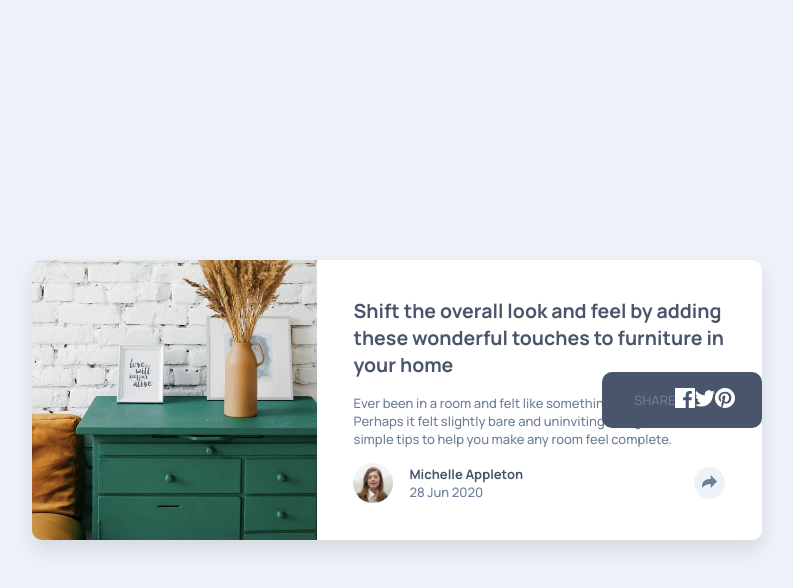
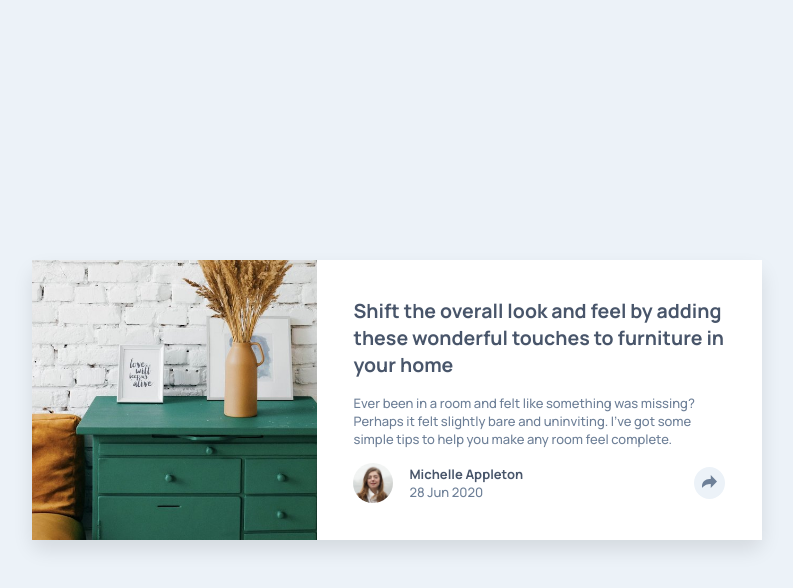
Before and after one commit to Aaron-GF/article-preview-component-master, a plain HTML site: page index.html in a window 1280 px wide. Both pictures are taken after a click on the button 952 px from the left and 483 px from the top of the page. Shown: the whole page, without its empty margins (243-1036 px from the left). Drawn offline with Linux system fonts and the light colour scheme.

Commit message:
feat: add shared urls

```diff
--- a/index.html
+++ b/index.html
@@ -49,9 +49,9 @@
           <nav>
             <ul>
               <li><span>SHARE</span></li>
-              <li><img src="./images/icon-facebook.svg" alt="icon facebook"></li>
-              <li><img src="./images/icon-twitter.svg" alt="icon twitter"></li>
-              <li><img src="./images/icon-pinterest.svg" alt="icon pinterest"></li>
+              <li><a target="_blank"><img src="./images/icon-facebook.svg" alt="icon facebook"></a></li>
+              <li><a target="_blank"><img src="./images/icon-twitter.svg" alt="icon twitter"></a></li>
+              <li><a target="_blank"><img src="./images/icon-pinterest.svg" alt="icon pinterest"></a></li>
             </ul>
           </nav>
         </div>
--- a/main.js
+++ b/main.js
@@ -1,5 +1,17 @@
 const button = document.querySelector("button");
+const nav = document.querySelector("nav");
+
+const url = encodeURIComponent(window.location.href); // get url of current page
+
+/* shared links */
+const facebook = document.querySelector("a");
+const twitter = document.querySelector("a");
+const pinterest = document.querySelector("a");
 
 button.addEventListener("click", () => {
+    nav.style.display = nav.style.display === "none" ? "block" : "none";
 
+    facebook.href = `https://www.facebook.com/sharer/sharer.php?u=${url}`;
+    twitter.href = `https://twitter.com/intent/tweet?text=${url}`;
+    pinterest.href = `https://pinterest.com/pin/create/button/?url=${url}`;
 });
--- a/styles.css
+++ b/styles.css
@@ -27,7 +27,6 @@ main {
   width: 730px;
   height: 280px;
   border-radius: 10px;
-  overflow: hidden;
   box-shadow: 0px 10px 20px rgba(0, 0, 0, 0.1);
 
   section:nth-child(1) {
@@ -96,22 +95,32 @@ main {
 }
 
 nav {
-  /* display: none; */
+  display: none;
   position: absolute;
-  right: 0;
-  top: 50%;
+  right: -4rem;
+  top: 60%;
   transform: translateY(-50%);
   background-color: var(--very-dark-grayish-blue);
-  padding: 1rem 2rem;
-  border-radius: 10px;
-  width: 10rem;
+  padding: .75rem 2rem;
+  border-radius: 7px;
 
   ul {
     display: flex;
+    gap: 1rem;
     justify-content: space-between;
     align-items: center;
     text-decoration: none;
     list-style: none;
+
+    > li {
+     color: var(--grayish-blue);
+     letter-spacing: .3rem;
+     font-size: .7rem;
+    }
+
+    li {
+      cursor: pointer;
+    }
   }
 }
 
```
